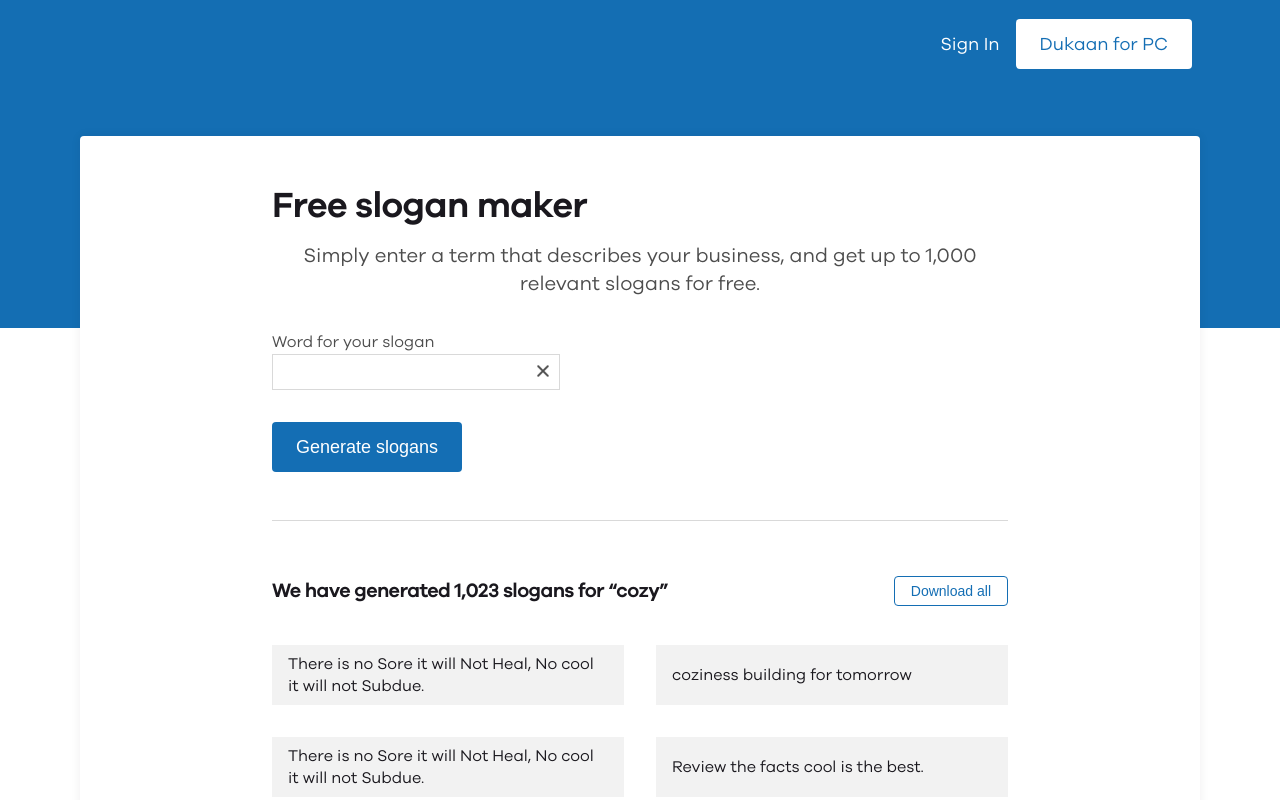
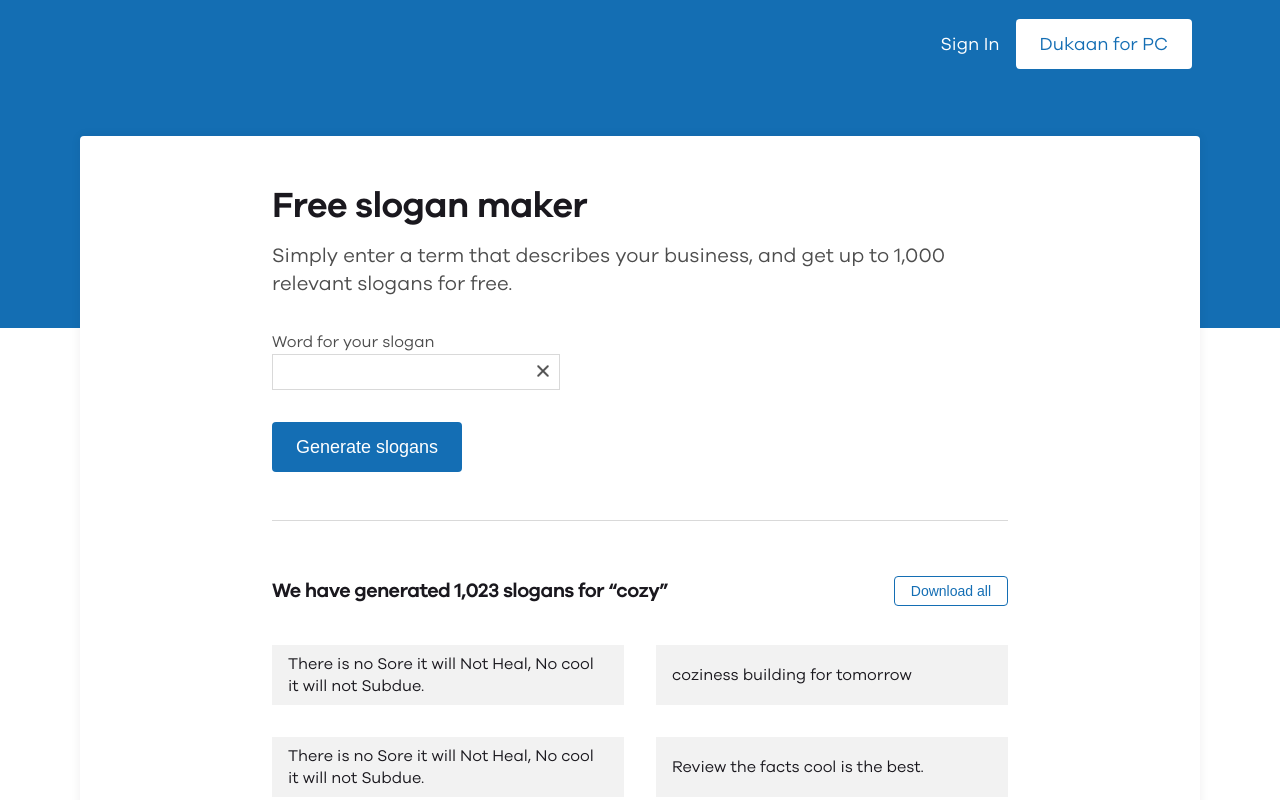
Before and after one commit to nerdyspook/dukaan_frontend_assignment, a React (Create React App) app: page / in a window 1280 px wide. Shown: the top 800 px of the page. Built offline with nearby package versions, Linux system fonts and the light colour scheme; some icons are missing.

Commit message:
fix styles

```diff
--- a/src/components/Features/Features.css
+++ b/src/components/Features/Features.css
@@ -14,7 +14,7 @@ h4 {
   margin-bottom: 1.5rem;
 }
 
-p {
+.feature p {
   font-weight: 400;
   font-size: 16px;
   line-height: 24px;
```
